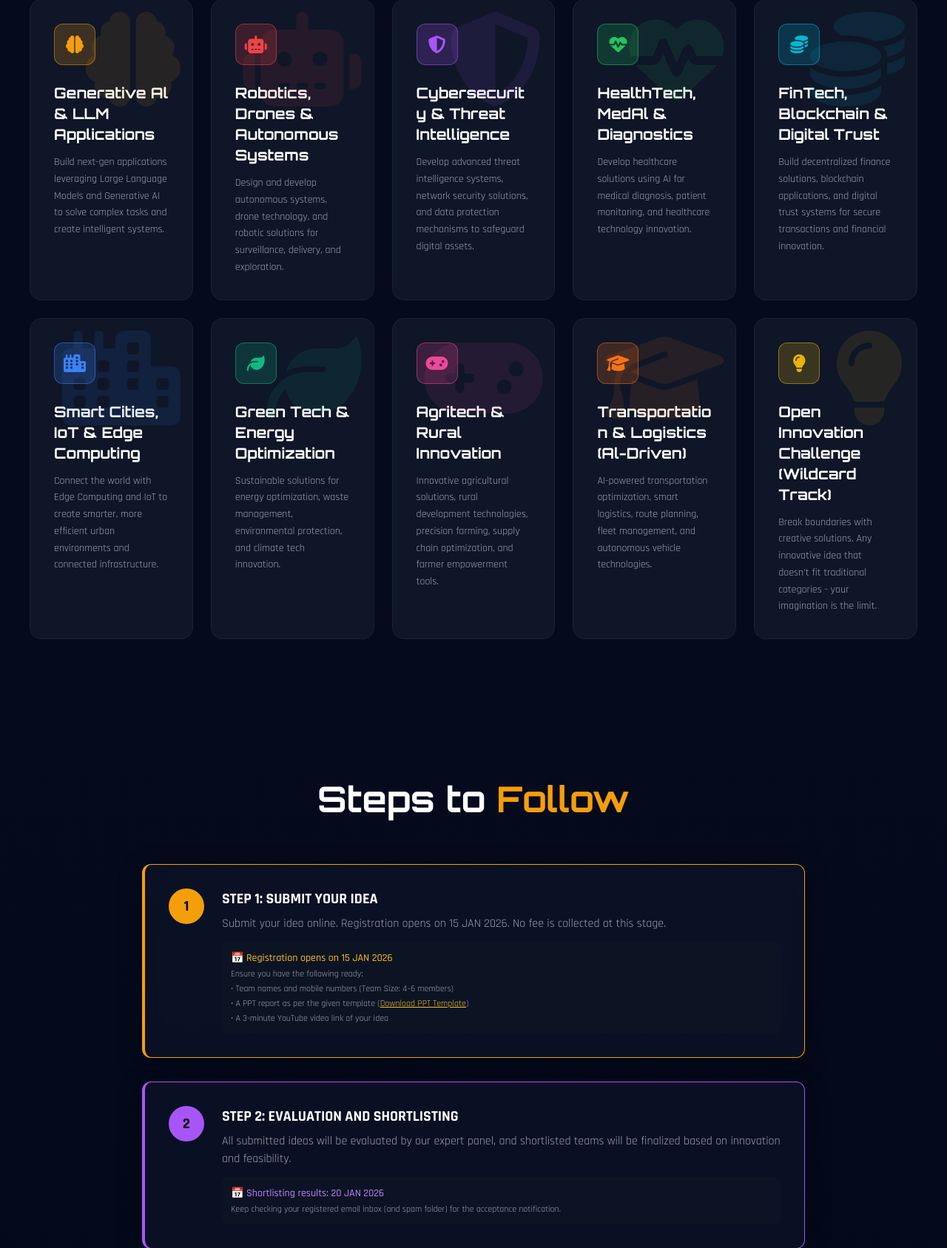
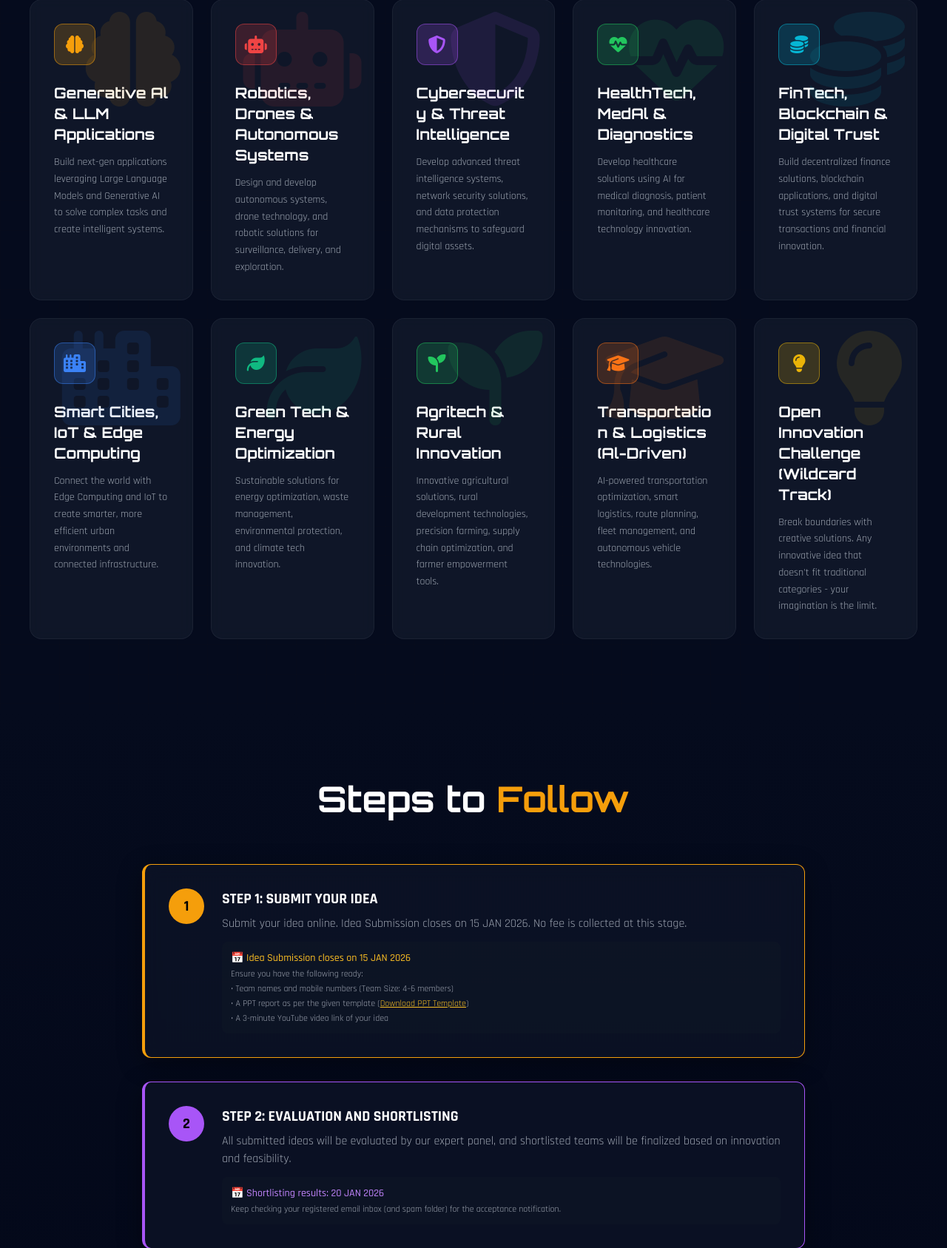
Before and after one commit to PashamDhanushReddy/cs_2k26, a Django app: page / in a window 1280 px wide. Shown: the part 1637-3324 px from the top of the page at 74% size. Run offline with Django 5.2, Linux system fonts and the light colour scheme; some libraries are stand-ins or nearby versions.

Commit message:
last ke last1

```diff
--- a/website/templates/website/home.html
+++ b/website/templates/website/home.html
@@ -818,12 +818,12 @@
                 </div>
                 <div class="tilt-card glass-card p-8 rounded-2xl group relative overflow-hidden" data-aos="fade-up" data-aos-delay="800">
                     <div class="absolute top-0 right-0 p-4 opacity-10 group-hover:opacity-20 transition">
-                        <i class="fas fa-gamepad text-6xl sm:text-7xl md:text-8xl lg:text-9xl text-pink-500"></i>
-                    </div>
-                    <div class="w-14 h-14 bg-pink-500/20 rounded-xl flex items-center justify-center mb-6 group-hover:scale-110 transition duration-300 border border-pink-500/50">
-                        <i class="fas fa-gamepad text-2xl text-pink-500"></i>
-                    </div>
-                    <h3 class="text-xl font-bold font-orbitron text-white mb-3 group-hover:text-pink-400 transition">Agritech & Rural Innovation</h3>
+                        <i class="fas fa-seedling text-6xl sm:text-7xl md:text-8xl lg:text-9xl text-green-500"></i>
+                    </div>
+                    <div class="w-14 h-14 bg-green-500/20 rounded-xl flex items-center justify-center mb-6 group-hover:scale-110 transition duration-300 border border-green-500/50">
+                        <i class="fas fa-seedling text-2xl text-green-500"></i>
+                    </div>
+                    <h3 class="text-xl font-bold font-orbitron text-white mb-3 group-hover:text-green-400 transition">Agritech & Rural Innovation</h3>
                     <p class="text-gray-400 text-sm leading-relaxed">
                         Innovative agricultural solutions, rural development technologies, precision farming, supply chain optimization, and farmer empowerment tools.
                     </p>
@@ -869,9 +869,9 @@
                             </div>
                             <div class="flex-1">
                                 <h3 class="text-xl font-bold text-white mb-2">STEP 1: SUBMIT YOUR IDEA</h3>
-                                <p class="text-gray-400 mb-3">Submit your idea online. Registration opens on 15 JAN 2026. No fee is collected at this stage.</p>
+                                <p class="text-gray-400 mb-3">Submit your idea online. Idea Submission closes on 15 JAN 2026. No fee is collected at this stage.</p>
                                 <div class="bg-gray-900/50 p-3 rounded-lg">
-                                    <p class="text-amber-400 text-sm font-medium mb-1">📅 Registration opens on 15 JAN 2026</p>
+                                    <p class="text-amber-400 text-sm font-medium mb-1">📅 Idea Submission closes on 15 JAN 2026</p>
                                     <p class="text-gray-400 text-xs mt-1">Ensure you have the following ready:</p>
                                     <p class="text-gray-400 text-xs mt-1">• Team names and mobile numbers (Team Size: 4–6 members)</p>
                                     <p class="text-gray-400 text-xs mt-1">
@@ -961,7 +961,7 @@
                         <div class="w-full md:w-1/2 md:pr-12 pl-12 md:pl-0">
                             <div class="glass-panel p-6 rounded-xl border-r-4 border-amber-500 text-left md:text-right hover:bg-white/5 transition">
                                 <h3 class="text-2xl font-bold text-white font-orbitron">15 JAN 2026</h3>
-                                <p class="text-amber-400 font-bold mb-2">Registration Opens</p>
+                                <p class="text-amber-400 font-bold mb-2">Idea Submission Closes</p>
                                 <p class="text-gray-400 text-sm">Submit your idea/problem pitch. The journey begins here.</p>
                             </div>
                         </div>
@@ -1103,7 +1103,7 @@
                                     </div>
                                     <div>
                                         <h4 class="text-base md:text-lg font-bold text-white mb-1">Important Dates</h4>
-                                        <p class="text-sm md:text-base text-gray-400 leading-relaxed">Registration Deadline: February 14, 2026 | Hackathon: February 20-21, 2026</p>
+                                        <p class="text-sm md:text-base text-gray-400 leading-relaxed">Idea Submission Deadline: January 15, 2026 | Hackathon: January 31 - February 1, 2026</p>
                                     </div>
                                 </div>
 
@@ -1113,7 +1113,7 @@
                                     </div>
                                     <div>
                                         <h4 class="text-base md:text-lg font-bold text-white mb-1">Team Formation</h4>
-                                        <p class="text-sm md:text-base text-gray-400 leading-relaxed">Team Size: 4-6 members. Individual participants will be grouped into teams.</p>
+                                        <p class="text-sm md:text-base text-gray-400 leading-relaxed">Team Size: 4-6 members.(Atleast one female is mandatory)</p>
                                     </div>
                                 </div>
 
@@ -1123,7 +1123,7 @@
                                     </div>
                                     <div>
                                         <h4 class="text-base md:text-lg font-bold text-white mb-1">Prize Pool</h4>
-                                        <p class="text-sm md:text-base text-gray-400 leading-relaxed">Total Prize Pool: ₹1,00,000+ | Certificates for all participants</p>
+                                        <p class="text-sm md:text-base text-gray-400 leading-relaxed">Total Prize Pool: ₹1,00,000 | Certificates for all participants</p>
                                     </div>
                                 </div>
 
@@ -1174,7 +1174,7 @@
                                     <h4 class="text-base font-bold text-emerald-400">Ready to Submit?</h4>
                                 </div>
                                 <p class="text-emerald-200 text-sm leading-relaxed mb-3">
-                                    Click the button below to access the Google Form and submit your hackathon idea.
+                                    Click the button below to access the Idea Submission Form and submit your hackathon idea.
                                 </p>
                                 <a href="{% url 'register' %}" class="inline-flex items-center bg-emerald-600 hover:bg-emerald-500 text-white font-bold py-2 px-4 rounded-lg transition duration-300">
                                     <i class="fas fa-file-alt mr-2"></i>
```
